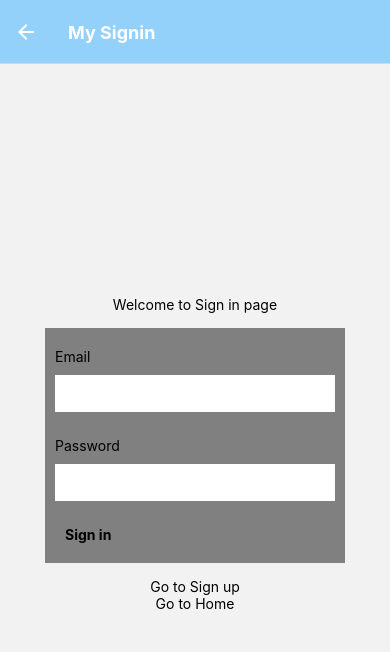
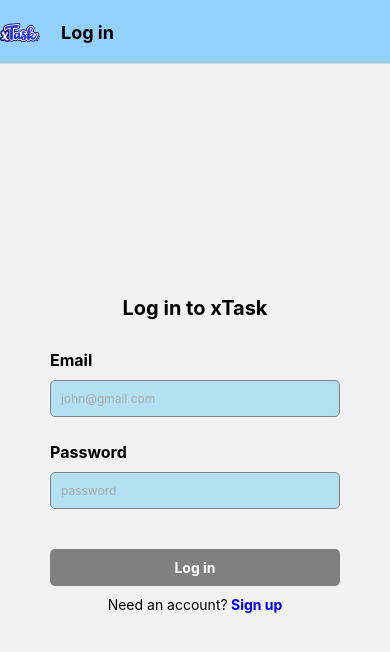
Before and after one commit to michaelbenedictbautista/CrossPlatformProject, a React Native app: screen /Signin in a window 390 px wide. Shown: the top 652 px of the page. Built offline with nearby package versions, Linux system fonts and the light colour scheme; no server answers.

Commit message:
UI modification.

```diff
--- a/App.js
+++ b/App.js
@@ -50,11 +50,12 @@
         style={styles.logoImage}
         source={require('./assets/logo.png')}
       />
-      {/* <Text style = {styles.titleText}>My Signup</Text> */}
+      {/* <Text style = {styles.titleText}>Sign up</Text> */}
     </View>
 
   );
 }
+
 
 const Stack = createNativeStackNavigator()
 
@@ -147,39 +148,39 @@
         },
       }}>
 
-        <Stack.Screen name="Signup" options={{ headerTitle: (props) => <LogoTitle {...props} /> }}>
+        <Stack.Screen name="Signup" options={{ headerLeft: (props) => <LogoTitle {...props} />,
+          title: "Sign up", headerTintColor: '#000' }} >
+
           {(props) => <SignupScreen {...props} signup={register} auth={user} />}
         </Stack.Screen>
 
 
-        <Stack.Screen name="Signin" options={{ title: 'My Signin' }} >
+        <Stack.Screen name="Signin" options={{ headerLeft: (props) => <LogoTitle {...props} />,
+          title: "Log in", headerTintColor: '#000' }} >
+
           {(props) => <SigninScreen {...props} signin={signin} auth={user} />}
         </Stack.Screen>
 
         {/* <Stack.Screen name="Home" component={HomeScreen} options={{ title: 'My Home' }} /> */}
-        <Stack.Screen name="Home" options={{
-          headerTitle: (props) => <LogoTitle {...props} />,
+        <Stack.Screen name="Home" options={{ headerLeft: (props) => <LogoTitle {...props} />,
+          title: "Home", headerTintColor: '#000',
           headerRight: (props) => <SignoutButton {...props} signout={signout} />,
+        }}
 
-        }}
         >
           {/* {(props) => <HomeScreen {...props} auth={user} add={addData} />} */}
           {(props) => <HomeScreen {...props} auth={user} addDataToFirestore={addDataToFirestore} data={appData} getDataFromFirestore={getDataFromFirestore} />}
         </Stack.Screen>
 
-
-
         {/* <Stack.Screen name="Add" component={AddScreen} options={{ title: 'Add Task' }} /> */}
-        <Stack.Screen name="Add" options={{ title: 'Add Task' }} >
+        <Stack.Screen name="Add" options={{ title: 'Add Task', headerTintColor: '#000' }} >
         {(props) => <AddScreen {...props}  auth={user} data={appData} addDataToFirestore={addDataToFirestore} />}
         </Stack.Screen>
 
-
          {/* <Stack.Screen name="Edit" component={NewEditScreen} options={{ title: 'Edit Task' }} /> */}
-        <Stack.Screen name="Edit" options={{ title: 'Edit Task' }} >
+        <Stack.Screen name="Edit" options={{ title: 'Edit Task', headerTintColor: '#000' }} >
         {(props) => <NewEditScreen {...props}  auth={user} data={appData} editDataToFirestore={editDataToFirestore} />}
         </Stack.Screen>
-
 
       </Stack.Navigator>
     </NavigationContainer>
@@ -187,15 +188,14 @@
 }
 
 const styles = StyleSheet.create({
-  logoContainer: {
-    flex: 1,
-    flexDirection: 'row',
-    alignItems: 'center',
-    justifyContent: 'flex-start',
-    marginBottom: 1,
-    padding: 1,
-
-  },
+  // logoContainer: {
+  //   flex: 1,
+  //   // flexDirection: 'row',
+  //   // alignItems: 'center',
+  //   // justifyContent: 'flex-start',
+  //   // marginBottom: 1,
+  //   // padding: 1,
+  // },
 
   logoImage: {
     width: 40,
@@ -206,8 +206,10 @@
 
   titleText: {
     fontWeight: 'bold',
-    color: '#fff',
+    color: 'black',
     fontSize: 17,
+    marginStart: 60,
+
   }
 
 });
--- a/screens/SigninScreen.js
+++ b/screens/SigninScreen.js
@@ -57,14 +57,10 @@
 useEffect( () => {
   // auth is passed on as a prop from App.js
   if( props.auth ) {
-    navigation.reset( { index: 0, routes: [ {name: "Home"} ]} )
+    navigation.reset( { index: 0, routes: [ {name: "Home"}]})
+
   }
 }, [ props.auth ])
-
-
-
-
-
 
 
 // Same with signup
@@ -78,89 +74,126 @@
 }, [ props.auth ])
 
   return (
-    <KeyboardAvoidingView style={styles.signupView} behavior='padding'>
+    <KeyboardAvoidingView style={styles.signInView} behavior='padding'>
 
-    <Text style = {styles.signUpTitle}>Welcome to Sign in page</Text>
+    <Text style = {styles.signInTitle}>Log in to xTask</Text>
 
-    {/* Wrap the TextIput elements to View */}
-    <View style = {styles.signupForm}>
+    <View style = {styles.signinForm}>
 
       <Text style = {styles.label}>Email</Text>
-      <TextInput style = {styles.input} onChangeText = { (value) => setEmail(value)}/>
+      <TextInput style = {styles.input}
+      onChangeText = { (value) => setEmail(value)}
+      placeholder="john@gmail.com"
+      placeholderTextColor = "darkgray"
+      keyboardType="email-address"
+      />
 
       <Text style = {styles.label}>Password</Text>
-      <TextInput style = {styles.input} secureTextEntry={true} onChangeText={ (value) => setPassword (value) }/>
-
-      <TouchableOpacity style={ (validEmail && validPassword) ? styles.button : styles.buttonDisabled }
-      disabled={ (validEmail && validPassword) ? false : true }
-      onPress = { () => signIn( email, password ) }
-      >
-          <Text style={styles.buttonText}>Sign in</Text>
-      </TouchableOpacity>
+      <TextInput style = {styles.input}
+        secureTextEntry={true}
+        onChangeText={ (value) => setPassword (value) }
+        placeholder="password"
+        placeholderTextColor = "darkgray"
+        />
 
     </View>
 
+    <View style={ styles.buttonContainer}>
+      <TouchableOpacity style={ (validEmail && validPassword) ? styles.button : styles.buttonDisabled }
+        disabled={ (validEmail && validPassword) ? false : true }
+        onPress = { () => signIn( email, password ) }>
+          <Text style={styles.buttonText}>Log in</Text>
+      </TouchableOpacity>
+    </View>
 
-    <TouchableOpacity onPress={ () => navigation.navigate('Signup')}>
-        <Text>Go to Sign up</Text>
-    </TouchableOpacity>
+    <View style={styles.contentView}>
+      <Text>
+        <Text style={styles.content}>Need an account?</Text>
+          <Text style={styles.SignUpHereText}
+                onPress={() => navigation.navigate('Signup')}>{' '}
+            Sign up
+          </Text>
+      </Text>
+    </View>
 
-    <TouchableOpacity onPress={ () => navigation.navigate('Home', {name: 'Custom Home header'})}>
-        <Text>Go to Home</Text>
-    </TouchableOpacity>
     </KeyboardAvoidingView>
   )
 }
 
 const styles = StyleSheet.create( {
 
-  signupView: {
+  signInView: {
 
     flex: 1,
     justifyContent: 'center',
     alignItems: 'center',
   },
 
-  signUpTitle: {
+  signInTitle: {
     marginBottom: 15,
+    fontSize: 20,
+    fontWeight: 'bold',
 
   },
 
-  signupForm: {
-    backgroundColor: 'gray',
+  signinForm: {
     width: 300,
-    padding: 10,
+    padding: 5,
     marginBottom: 15,
   },
 
   label: {
+    fontSize: 16,
+    fontWeight: 'bold',
     marginVertical: 10,
   },
 
   input: {
-    backgroundColor: '#fff',
+    backgroundColor: '#B3E0F2',
+    borderRadius: 5,
+    borderColor: 'gray',
+    borderWidth: 0.5,
     marginBottom: 15,
     padding: 10,
+    fontSize: 12,
   },
 
   form: {
     justifyContent: 'flex-start',
   },
 
+  buttonContainer: {
+    // backgroundColor: 'gray',
+    width: 300,
+    padding: 5,
+    marginBottom: 5,
+  },
+
   button: {
-    backgroundColor: 'cyan',
+    backgroundColor: 'dodgerblue',
+    borderRadius: 5,
     alignItems: 'center',
     padding: 10,
-    borderRadius: 300,
   },
 
   buttonDisabled: {
     backgroundColor: 'gray',
+    borderRadius: 5,
+    alignItems: 'center',
     padding: 10,
   },
 
   buttonText: {
     fontWeight: 'bold',
+    color: 'white',
   },
 
+  SignUpHereText: {
+    color: 'blue',
+    fontWeight: 'bold'
+  },
+  placeholder: {
+    fontSize: 20,
+  }
+
 } )
--- a/screens/SignupScreen.js
+++ b/screens/SignupScreen.js
@@ -2,7 +2,8 @@
 import { useNavigation } from '@react-navigation/native'
 
 import { Text, View, StyleSheet, TouchableOpacity, TextInput, KeyboardAvoidingView} from 'react-native'
-import { HomeScreen } from './HomeScreen'
+import Icon from 'react-native-vector-icons/AntDesign'
+
 
 export function SignupScreen( props ) {
   const navigation = useNavigation();
@@ -55,43 +56,54 @@
   useEffect( () => {
     // auth is passed on as a prop from App.js
     if( props.auth ) {
-      navigation.reset( { index: 0, routes: [ {name: "Home"} ]} )
+      navigation.reset( { index: 0, routes: [ {name: "Home"} ]},  )
+
     }
   }, [ props.auth ])
 
   return (
     <KeyboardAvoidingView style={styles.signupView} behavior='padding'>
 
-    <Text style = {styles.signUpTitle}>Welcome to Sign up page</Text>
+    <Text style = {styles.signUpTitle}>Sign up to xTask</Text>
 
-    {/* Wrap the TextIput elements to View */}
     <View style = {styles.signupForm}>
 
       <Text style = {styles.label}>Email</Text>
-      <TextInput style = {styles.input} onChangeText = { (value) => setEmail(value)}/>
+      <TextInput style = {styles.input}
+        onChangeText = { (value) => setEmail(value)}
+        placeholder="Enter new email here..."
+        placeholderTextColor = "darkgray"
+        keyboardType="email-address"
+        />
+
 
       <Text style = {styles.label}>Password</Text>
-      <TextInput style = {styles.input} secureTextEntry={true} onChangeText={ (value) => setPassword (value) }/>
-
-      <TouchableOpacity style={ (validEmail && validPassword) ? styles.button : styles.buttonDisabled }
-      disabled={ (validEmail && validPassword) ? false : true }
-      onPress={() => {signUp(email, password)}}>
-          <Text style={styles.buttonText}>Sign up</Text>
-      </TouchableOpacity>
-
+      <TextInput style = {styles.input}
+        secureTextEntry={true}
+        onChangeText={ (value) => setPassword (value) }
+        placeholder="Enter new password here..."
+        placeholderTextColor = "darkgray"
+        />
     </View>
 
-    <TouchableOpacity onPress={ () => navigation.navigate('Signin')}>
-        <Text>Go to Sign in</Text>
-    </TouchableOpacity>
 
-    <TouchableOpacity onPress={ () => navigation.navigate('Home', {name: 'Custom Home header'})}>
-        <Text>Go to Home</Text>
-    </TouchableOpacity>
+    <View style={ styles.buttonContainer}>
+      <TouchableOpacity style={ (validEmail && validPassword) ? styles.button : styles.buttonDisabled }
+        disabled={ (validEmail && validPassword) ? false : true }
+        onPress={() => {signUp(email, password)}}>
+            <Text style={styles.buttonText}>Sign up</Text>
+        </TouchableOpacity>
+    </View>
 
-    <TouchableOpacity onPress={ () => navigation.navigate('Edit')}>
-        <Text>Go to Edit task</Text>
-    </TouchableOpacity>
+    <View style={styles.contentView}>
+      <Text>
+        <Text style={styles.content}>Already have an account?</Text>
+          <Text style={styles.LoginHereText}
+                onPress={() => navigation.navigate('Signin')}>{' '}
+            Log in
+          </Text>
+      </Text>
+    </View>
 
     </KeyboardAvoidingView>
   )
@@ -100,7 +112,6 @@
 const styles = StyleSheet.create( {
 
   signupView: {
-
     flex: 1,
     justifyContent: 'center',
     alignItems: 'center',
@@ -108,44 +119,68 @@
 
   signUpTitle: {
     marginBottom: 15,
-
+    fontSize: 20,
+    fontWeight: 'bold',
   },
 
   signupForm: {
-    backgroundColor: 'gray',
     width: 300,
-    padding: 10,
+    padding: 5,
     marginBottom: 15,
   },
 
   label: {
+    fontSize: 16,
+    fontWeight: 'bold',
     marginVertical: 10,
   },
 
   input: {
-    backgroundColor: '#fff',
+    backgroundColor: '#B3E0F2',
+    borderRadius: 5,
+    borderColor: 'gray',
+    borderWidth: 0.5,
     marginBottom: 15,
     padding: 10,
+    fontSize: 12,
   },
 
   form: {
     justifyContent: 'flex-start',
   },
 
+
+  buttonContainer: {
+    // backgroundColor: 'gray',
+    width: 300,
+    padding: 5,
+    marginBottom: 5,
+  },
+
+
+
   button: {
-    backgroundColor: 'cyan',
+    backgroundColor: 'dodgerblue',
+    borderRadius: 5,
     alignItems: 'center',
     padding: 10,
-    borderRadius: 300,
   },
 
   buttonDisabled: {
     backgroundColor: 'gray',
+    borderRadius: 5,
+    alignItems: 'center',
     padding: 10,
   },
 
   buttonText: {
     fontWeight: 'bold',
+    color: 'white',
+  },
+
+  LoginHereText: {
+    color: 'blue',
+    fontWeight: 'bold'
   },
 
 } )
```
